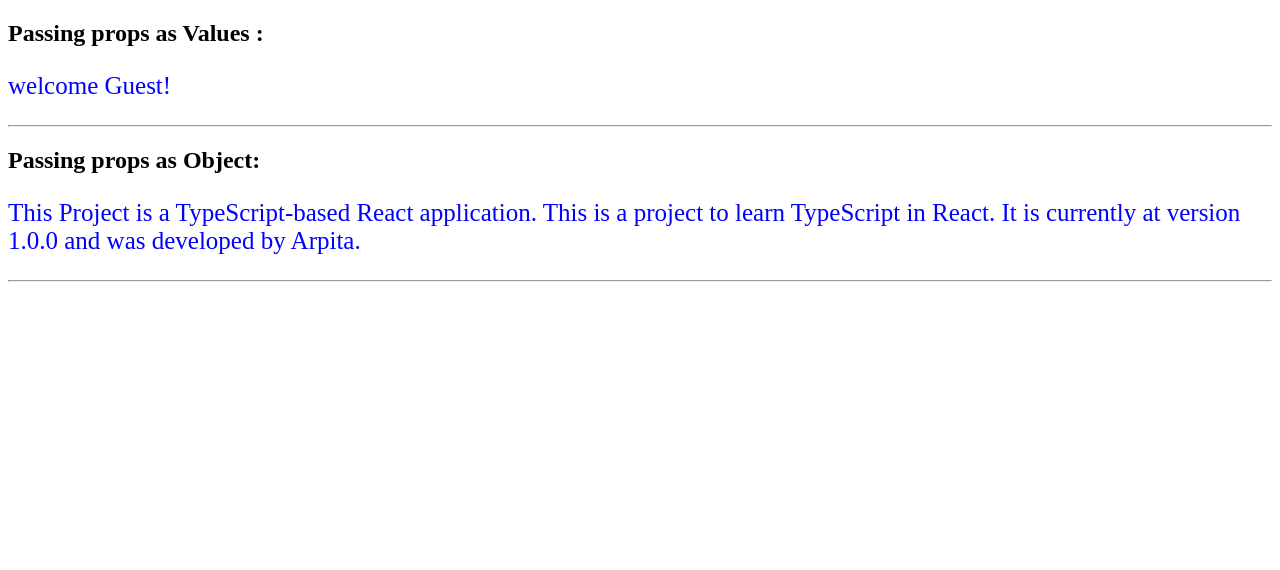
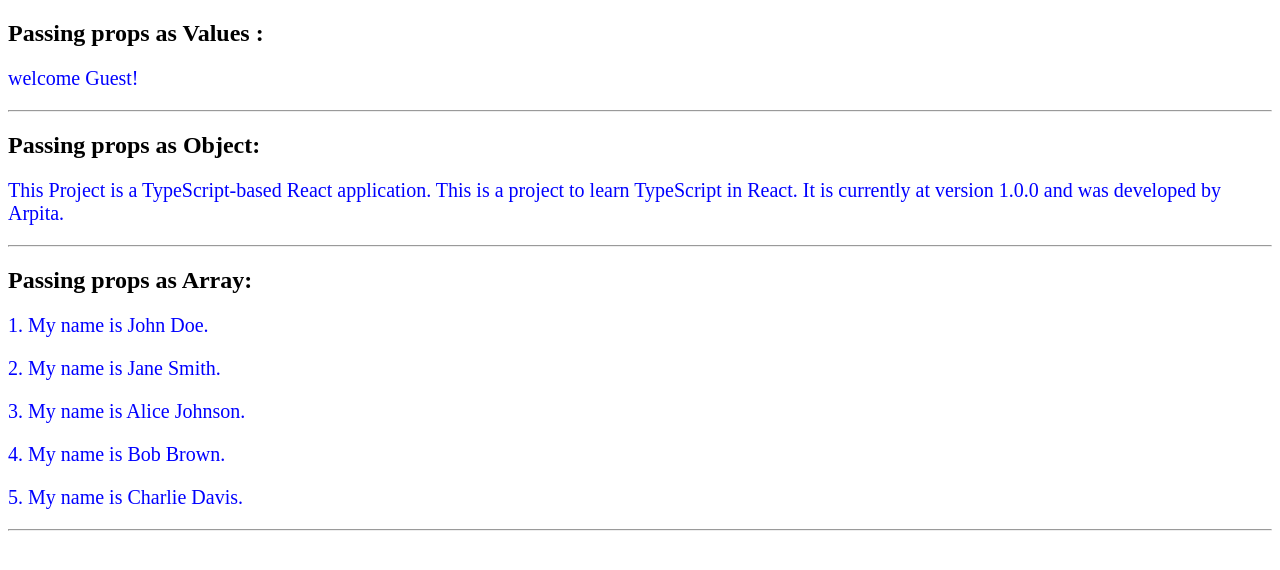
Before and after one commit to pathak-arpita/TypeScrtipt_Notes, a React (Vite) app in the folder TypeScript-in-React/: page / in a window 1280 px wide. Shown: the top 570 px of the page. Built offline with nearby package versions, Linux system fonts and the light colour scheme.

Commit message:
passing array as props

```diff
--- a/TypeScript-in-React/src/App.tsx
+++ b/TypeScript-in-React/src/App.tsx
@@ -1,3 +1,4 @@
+import InfoInArray from "./Components/Passing_Props/Array_As_Props/InfoInArray";
 import InfoInObject from "./Components/Passing_Props/Object_As_Prop/InfoInObject";
 import InfoInValue from "./Components/Passing_Props/Values_As_Props/InfoInValue";
 
@@ -9,6 +10,7 @@ function App() {
       <div>
         <InfoInValue />
         <InfoInObject />
+        <InfoInArray />
       </div>
     </>
   )
--- a/TypeScript-in-React/src/Components/Passing_Props/Array_As_Props/InfoInArray.tsx
+++ b/TypeScript-in-React/src/Components/Passing_Props/Array_As_Props/InfoInArray.tsx
@@ -1,9 +1,34 @@
+import PassingArrayAsProp from "./PassingArrayAsProp"
+
 function InfoInArray() {
-  return (
-    <div>
-
-    </div>
-  )
+    const listOfNames = [
+        {
+            firstName: "John",
+            lastName: "Doe"
+        },
+        {
+            firstName: "Jane",
+            lastName: "Smith"
+        },
+        {
+            firstName: "Alice",
+            lastName: "Johnson"
+        },
+        {
+            firstName: "Bob",
+            lastName: "Brown"
+        },
+        {
+            firstName: "Charlie",
+            lastName: "Davis"
+        }
+    ]
+    return (
+        <>
+            <h2>Passing props as Array:</h2>
+            <PassingArrayAsProp listOfNames={listOfNames} />
+        </>
+    )
 }
 
 export default InfoInArray
--- /dev/null
+++ b/TypeScript-in-React/src/Components/Passing_Props/Array_As_Props/PassingArrayAsProp.tsx
@@ -0,0 +1,25 @@
+type PassingArrayAsProp = {
+    listOfNames: {
+        firstName: string;
+        lastName: string;
+    }[];
+}
+
+function PassingArrayAsProp({ listOfNames }: PassingArrayAsProp) {
+    return (
+        <>
+            <div>
+                {listOfNames.map((name, index) => {
+                    return (
+                        <p key={index} style={{ fontSize: "20px", color: "blue" }}>
+                           {index+1}. My name is {name.firstName} {name.lastName}.
+                        </p>
+                    );
+                })}
+            </div>
+            <hr />
+        </>
+    )
+}
+
+export default PassingArrayAsProp;
--- a/TypeScript-in-React/src/Components/Passing_Props/Object_As_Prop/PassingObjectAsProp.tsx
+++ b/TypeScript-in-React/src/Components/Passing_Props/Object_As_Prop/PassingObjectAsProp.tsx
@@ -9,7 +9,7 @@ type PassingObjectAsPropProps = {
 function PassingObjectAsProp({ myInfo }: PassingObjectAsPropProps) {
     return (
         <>
-            <p style={{ fontSize: "25px", color: "blue" }}>
+            <p style={{ fontSize: "20px", color: "blue" }}>
                This {myInfo.name} is a TypeScript-based React application. {myInfo.description}. It is currently at version {myInfo.version} and was developed by {myInfo.author}.
             </p>
             <hr />
--- a/TypeScript-in-React/src/Components/Passing_Props/Values_As_Props/PassingValuesAsProp.tsx
+++ b/TypeScript-in-React/src/Components/Passing_Props/Values_As_Props/PassingValuesAsProp.tsx
@@ -7,7 +7,7 @@ type NameProp = {
 function PassingValuesAsProp(nameProp: NameProp) {
     return (
         <>
-            <p style={{ fontSize: "25px", color: "blue" }}>
+            <p style={{ fontSize: "20px", color: "blue" }}>
                 {nameProp.isLoggedIn ? `My name is ${nameProp.name}.
             I am ${nameProp.age} years old.` : "welcome Guest!"}
             </p>
```
